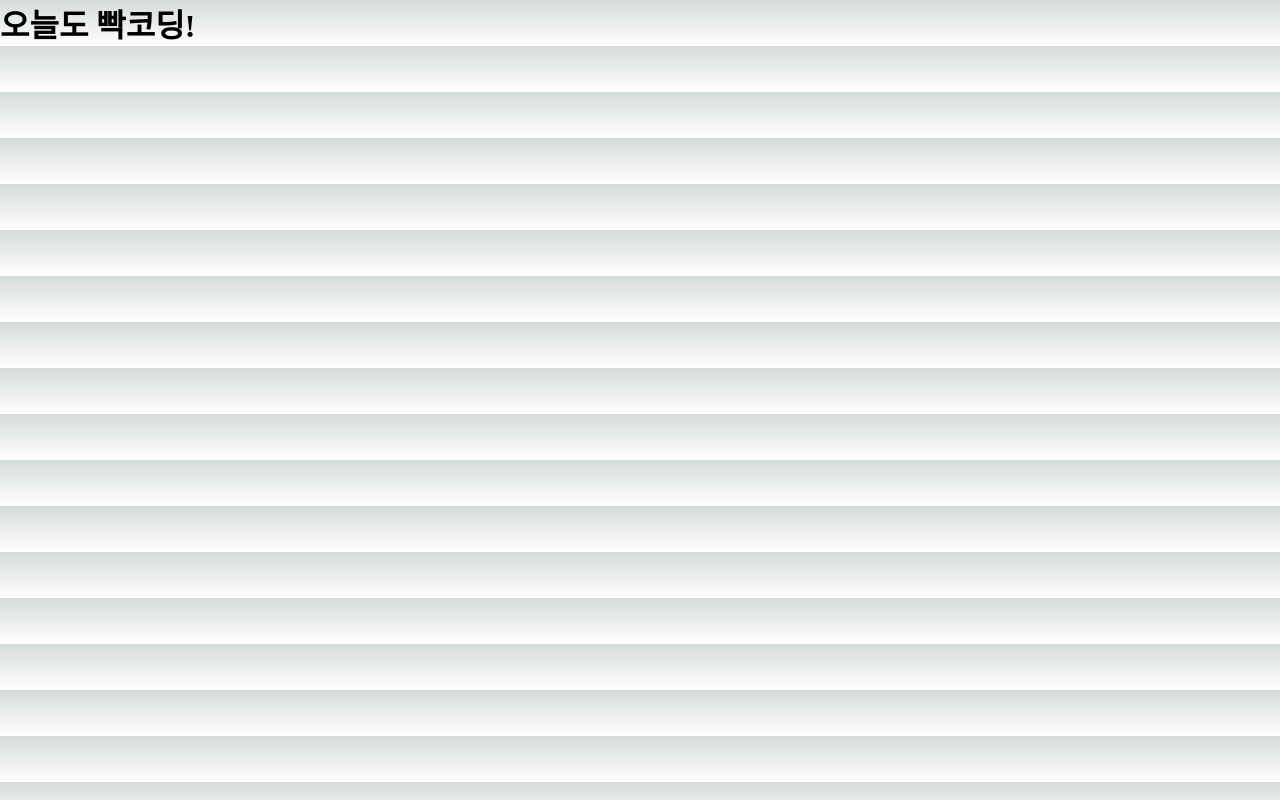
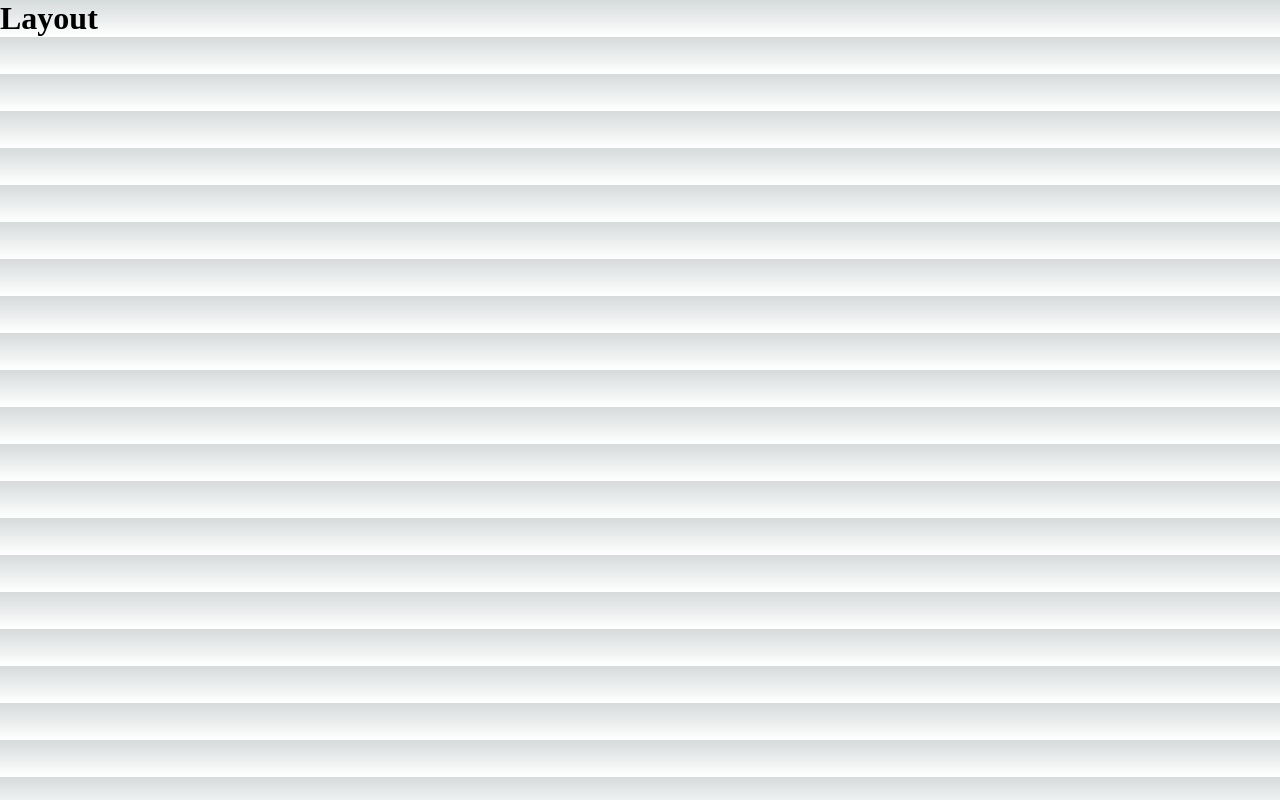
Before and after one commit to Dankimhaejun/next-haejun-portfolio, a Next.js app: page / in a window 1280 px wide. Built offline with nearby package versions, Linux system fonts and the light colour scheme.

Commit message:
feat - Add layout

```diff
--- /dev/null
+++ b/src/components/layout.tsx
@@ -0,0 +1,12 @@
+type LayoutProps = {
+  children: React.ReactNode
+}
+
+export default function Layout({ children }: LayoutProps) {
+  return (
+    <>
+      <h1>Layout</h1>
+      <div>{children}</div>
+    </>
+  )
+}
--- a/src/pages/index.tsx
+++ b/src/pages/index.tsx
@@ -1,16 +1,17 @@
+import Layout from '@/components/layout'
 import Head from 'next/head'
-
 
 export default function Home() {
   return (
     <>
+      <Layout>
         <Head>
           <title>Kim Hae Jun 포트폴리오</title>
           <meta name="description" content="포트폴리오" />
           <meta name="viewport" content="width=device-width, initial-scale=1" />
           <link rel="icon" href="/favicon.ico" />
         </Head>
-      <h1>오늘도 빡코딩!</h1>
+      </Layout>
     </>
   )
 }
```
Lines whose indentation alone changed are shown as unchanged.
